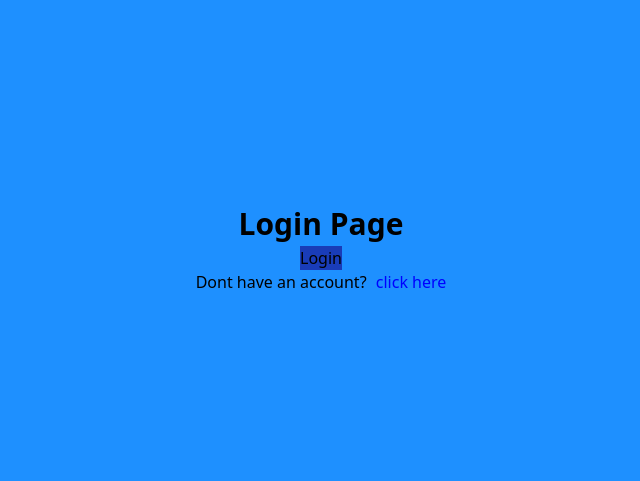
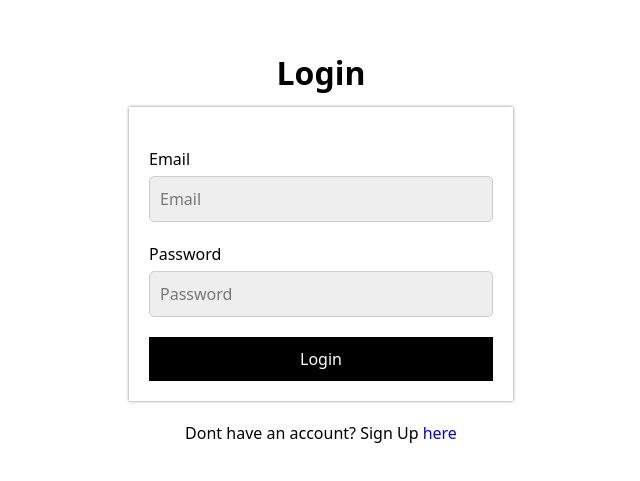
Before and after one commit to KevinMaulanaAtmaja/learn-next-js, a Next.js app in the folder next-app-pages/: page /auth/login in a window 1280 px wide. Shown: the part 153-634 px from the top of the page, without its empty margins (319-959 px from the left). Built offline with nearby package versions, Linux system fonts and the light colour scheme.

Commit message:
multi-role login

```diff
--- a/next-app-pages/src/lib/firebase/service.ts
+++ b/next-app-pages/src/lib/firebase/service.ts
@@ -50,3 +50,20 @@ export async function signUp(
             .catch((error) => callback({ status: false, message: error }));
     }
 }
+
+export async function signIn(userData: { email: string }) {
+    const q = query(collection(firestore, "users"), where("email", "==", userData.email));
+    const snapshot = await getDocs(q);
+
+    const data = snapshot.docs.map((doc) => ({
+        id: doc.id,
+        ...doc.data(),
+    }));
+    // console.log(`data: ${data}`);
+
+    if (data) {
+        return data[0];
+    } else {
+        return null;
+    }
+}
--- a/next-app-pages/src/middleware.ts
+++ b/next-app-pages/src/middleware.ts
@@ -16,4 +16,4 @@ export function mainMiddleware(req: NextRequest) {
 // export const config = {
 //     matcher: ["/setting/admin", "/products/client"],
 // };
-export default withAuth(mainMiddleware, ["/profile"]);
+export default withAuth(mainMiddleware, ["/profile", "/admin"]);
--- a/next-app-pages/src/middlewares/withAuth.ts
+++ b/next-app-pages/src/middlewares/withAuth.ts
@@ -1,6 +1,7 @@
 import { getToken } from "next-auth/jwt";
 import { NextFetchEvent, NextMiddleware, NextRequest, NextResponse } from "next/server";
 
+const onlyAdmin = ["/admin"];
 
 export default function withAuth(middleware: NextMiddleware, requireAuth: string[] = []) {
     return async (req: NextRequest, next: NextFetchEvent) => {
@@ -8,8 +9,12 @@ export default function withAuth(middleware: NextMiddleware, requireAuth: string
         if (requireAuth.includes(pathname)) {
             const token = await getToken({ req, secret: process.env.NEXTAUTH_SECRET });
             if (!token) {
-                const url = new URL("/", req.url);
+                const url = new URL("/auth/login", req.url);
+                url.searchParams.set("callbackUrl", encodeURI(req.url));
                 return NextResponse.redirect(url);
+            }
+            if (token.role !== "admin" && onlyAdmin.includes(pathname)) {
+                return NextResponse.redirect(new URL("/", req.url));
             }
         }
         return middleware(req, next);
--- /dev/null
+++ b/next-app-pages/src/pages/admin/index.tsx
@@ -0,0 +1,7 @@
+export default function AdminPage() {
+    return (
+        <div>
+            <h1>Admin Page</h1>
+        </div>
+    );
+}
--- a/next-app-pages/src/pages/api/auth/[...nextauth].ts
+++ b/next-app-pages/src/pages/api/auth/[...nextauth].ts
@@ -1,5 +1,7 @@
+import { signIn } from "@/lib/firebase/service";
 import NextAuth, { NextAuthOptions } from "next-auth";
 import CredentialsProvider from "next-auth/providers/credentials";
+import { compare } from "bcrypt";
 
 const authOptions: NextAuthOptions = {
     session: {
@@ -11,20 +13,22 @@ const authOptions: NextAuthOptions = {
             type: "credentials",
             name: "credentials",
             credentials: {
-                fullname: { label: "Fullname", type: "text" },
                 email: { label: "Email", type: "email" },
                 password: { label: "Password", type: "password" },
             },
             async authorize(credentials) {
-                const { fullname, email, password } = credentials as {
-                    fullname: string;
+                const { email, password } = credentials as {
                     email: string;
                     password: string;
                 };
 
-                const user: any = { id: 1, fullname: fullname, email: email, password: password };
+                const user: any = await signIn({ email });
                 if (user) {
-                    return user;
+                    const passwordConfirme = await compare(password, user.password);
+                    if (passwordConfirme) {
+                        return user;
+                    }
+                    return null;
                 } else {
                     return null;
                 }
@@ -34,10 +38,9 @@ const authOptions: NextAuthOptions = {
     callbacks: {
         jwt({ token, account, profile, user }: any) {
             if (account?.provider === "credentials") {
+                token.fullname = user.fullname;
                 token.email = user.email;
-            }
-            if (account?.provider === "credentials") {
-                token.fullname = user.fullname;
+                token.role = user.role;
             }
             // console.log({ token, account, profile, user });
             return token;
@@ -50,10 +53,16 @@ const authOptions: NextAuthOptions = {
             if ("fullname" in token) {
                 session.user.fullname = token.fullname;
             }
+            if ("role" in token) {
+                session.user.role = token.role;
+            }
             // console.log({ session, token });
             return session;
         },
     },
+    pages: {
+        signIn: "/auth/login",
+    },
 };
 
 export default NextAuth(authOptions);
--- a/next-app-pages/src/pages/profile/index.tsx
+++ b/next-app-pages/src/pages/profile/index.tsx
@@ -5,8 +5,9 @@ export default function Profile() {
     return (
         <div>
             <h1>Profile</h1>
-            <h2>{data && data.user.email}</h2>
-            <h2>{data && data.user.fullname}</h2>
+            <h2>Fullname: {data && data.user.fullname}</h2>
+            <h2>Email: {data && data.user.email}</h2>
+            <h2>Role: {data && data.user.role}</h2>
         </div>
     );
 }
--- a/next-app-pages/src/views/Auth/Login/Login.module.scss
+++ b/next-app-pages/src/views/Auth/Login/Login.module.scss
@@ -1,10 +1,59 @@
 @import "@/styles/colors.scss";
+
+// .login {
+//     display: flex;
+//     flex-direction: column;
+//     justify-content: center;
+//     align-items: center;
+//     height: 100vh;
+//     background-color: map-get($schema, "color-primary");
+// }
 
 .login {
     display: flex;
+    align-items: center;
+    justify-content: center;
     flex-direction: column;
-    justify-content: center;
-    align-items: center;
     height: 100vh;
-    background-color: map-get($schema, "color-primary");
+    width: 100vw;
+    &__title {
+        font-size: 32px;
+        font-weight: bold;
+        margin-bottom: 10px;
+    }
+    &__error {
+        color: red;
+        margin-bottom: 10px;
+    }
+    &__form {
+        width: 30%;
+        padding: 20px;
+        box-shadow: 0 0 3px rgba($color: #000000, $alpha: 0.5);
+        margin-bottom: 20px;
+        &__item {
+            display: flex;
+            flex-direction: column;
+            margin: 20px 0;
+
+            &__input {
+                padding: 10px;
+                background-color: #eee;
+                margin-top: 5px;
+                border-radius: 5px;
+                border: 1px solid #ccc;
+            }
+        }
+        &__button {
+            background-color: #000000;
+            color: #fff;
+            width: 100%;
+            padding: 10px;
+        }
+    }
+    &__link {
+        a {
+            color: blue;
+            cursor: pointer;
+        }
+    }
 }
--- a/next-app-pages/src/views/Auth/Login/index.tsx
+++ b/next-app-pages/src/views/Auth/Login/index.tsx
@@ -1,24 +1,69 @@
 import Link from "next/link";
+import styles from "./Login.module.scss";
 import { useRouter } from "next/router";
-import styles from "./Login.module.scss";
+import { useState } from "react";
+import { signIn } from "next-auth/react";
 
 export default function LoginView() {
-    // const router = useRouter();
+    const [isLoading, setIsLoading] = useState(false);
+    const [error, setError] = useState("");
     const { push, query } = useRouter();
-    const handlerLogin = () => {
-        push("/product");
+    const callbackUrlQuery: any = query.callbackUrl || "/";
+
+    const handleSubmit = async (event: any) => {
+        event.preventDefault();
+        setError("");
+        setIsLoading(true);
+        try {
+            const res = await signIn("credentials", {
+                redirect: false,
+                email: event.target.email.value,
+                password: event.target.password.value,
+                callbackUrl: callbackUrlQuery,
+            });
+
+            if (!res?.error) {
+                setIsLoading(false);
+                push(callbackUrlQuery);
+            } else {
+                setIsLoading(false);
+                setError("Email or password is incorect");
+            }
+        } catch (error: any) {
+            setIsLoading(false);
+            setError("Email or password is incorect");
+        }
     };
+
     return (
         <div className={styles.login}>
-            <h1 className="big-text">Login Page</h1>
-            <button className="border-black bg-blue-800" onClick={() => handlerLogin()}>
-                Login
-            </button>
-            <p>
-                Dont have an account?{" "}
-                <Link href="/auth/register">
-                    <span style={{ color: "blue", cursor: "pointer", marginLeft: "5px" }}> click here</span>
-                </Link>
+            <h1 className={styles.login__title}>Login</h1>
+            {error && <p className={styles.login__error}>{error}</p>}
+            <form onSubmit={handleSubmit} className={styles.login__form}>
+                <div className={styles.login__form__item}>
+                    <label htmlFor="email" className={styles.login__form__item__label}>
+                        Email
+                    </label>
+                    <input type="email" id="email" name="email" placeholder="Email" className={styles.login__form__item__input} />
+                </div>
+                <div className={styles.login__form__item}>
+                    <label htmlFor="password" className={styles.login__form__item__label}>
+                        Password
+                    </label>
+                    <input
+                        type="password"
+                        id="password"
+                        name="password"
+                        placeholder="Password"
+                        className={styles.login__form__item__input}
+                    />
+                </div>
+                <button type="submit" className={styles.login__form__button} disabled={isLoading}>
+                    {isLoading ? "Loading..." : "Login"}
+                </button>
+            </form>
+            <p className={styles.login__link}>
+                Dont have an account? Sign Up <Link href="/auth/register">here</Link>
             </p>
         </div>
     );
--- a/next-app-pages/src/views/Auth/Register/index.tsx
+++ b/next-app-pages/src/views/Auth/Register/index.tsx
@@ -7,6 +7,7 @@ export default function RegisterView() {
     const [isLoading, setIsLoading] = useState(false);
     const [error, setError] = useState("");
     const { push } = useRouter();
+
     const handleSubmit = async (event: any) => {
         event.preventDefault();
         setError("");
--- a/next-app-pages/tsconfig.json
+++ b/next-app-pages/tsconfig.json
@@ -18,6 +18,6 @@
             "@/*": ["./src/*"]
         }
     },
-  "include": ["next-env.d.ts", "**/*.ts", "**/*.tsx", "src/pages/products/static.tsx"],
+    "include": ["next-env.d.ts", "**/*.ts", "**/*.tsx", "src/pages/products/static.tsx", "types.d.ts"],
     "exclude": ["node_modules"]
 }
--- /dev/null
+++ b/next-app-pages/types.d.ts
@@ -0,0 +1,2 @@
+// ❌ TypeScript bypass (sementara)
+declare module "bcrypt";
```
Lines whose indentation alone changed are shown as unchanged.
